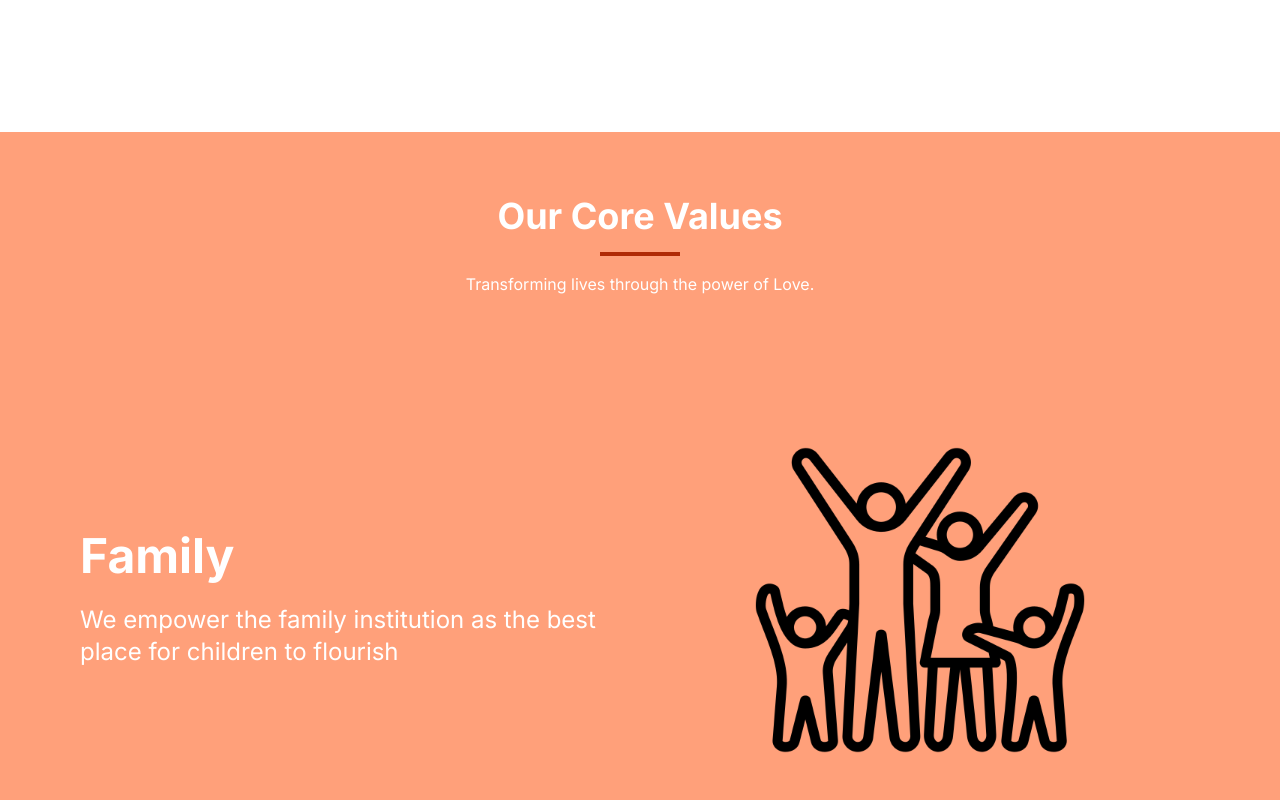
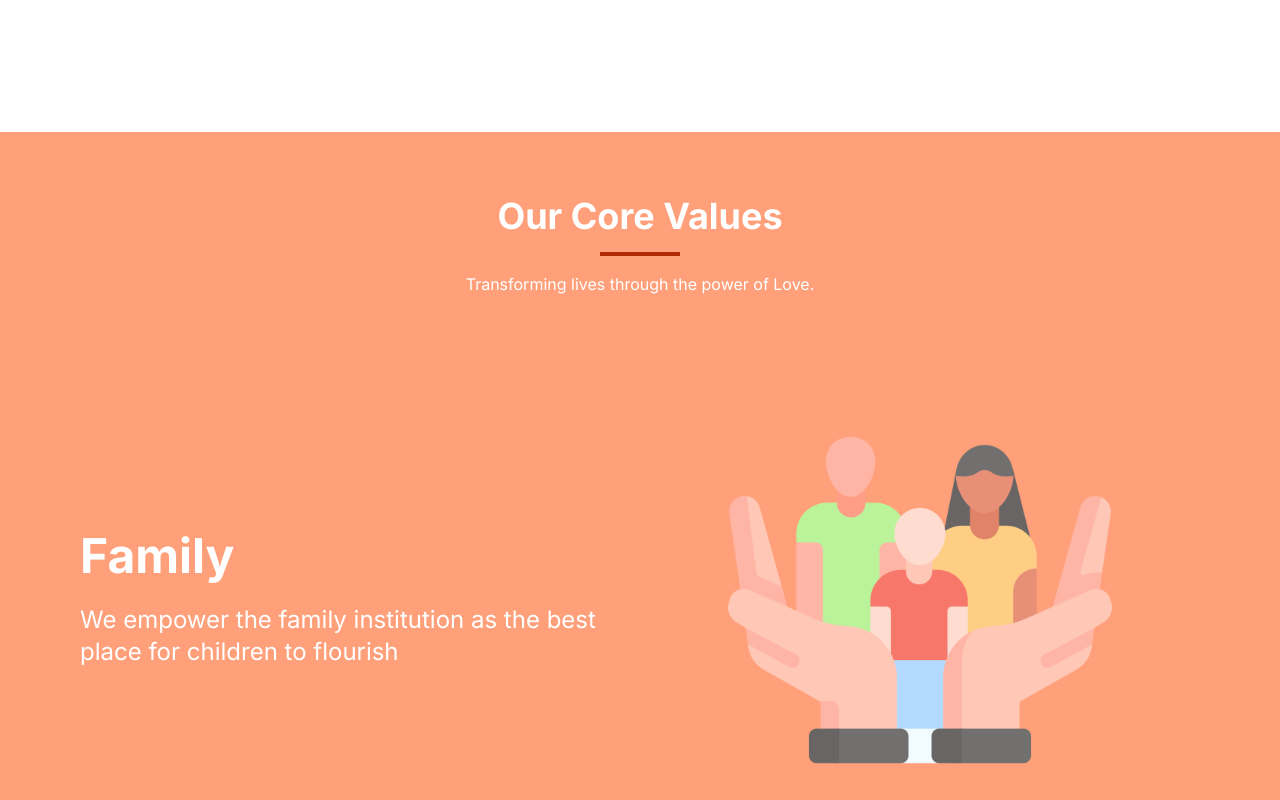
Before and after one commit to geobw30/thefortress-nextjs, a Next.js app: page / in a window 1280 px wide. Shown: the part 1540-2340 px from the top of the page. Built offline with nearby package versions, Linux system fonts and the light colour scheme; no server answers.

Commit message:
enables animation on change of sections on Home page

```diff
--- a/app/globals.css
+++ b/app/globals.css
@@ -80,9 +80,25 @@ body {
   }
 }
 
+@keyframes fadeOut {
+  from {
+    opacity: 1;
+    transform: translateY(0);
+  }
+  to {
+    opacity: 0;
+    transform: translateY(20px);
+  }
+}
+
 .fade-in {
   opacity: 0;
   animation: fadeIn 1s ease-in forwards;
+}
+
+.fade-out {
+  opacity: 1;
+  animation: fadeOut 1s ease-out forwards;
 }
 
 /* Custom utilities */
--- a/app/page.js
+++ b/app/page.js
@@ -4,16 +4,27 @@ import ValuesSection from '../components/sections/ValuesSection'
 import ImpactSection from '../components/sections/ImpactSection'
 import ProgramsSection from '../components/sections/ProgramsSection'
 import DonateSection from '../components/sections/DonateSection'
+import AnimatedSection from '../components/sections/AnimatedSection'
 
 export default function Home() {
   return (
     <main>
       <HeroSection />
-      <AboutSection />
-      <ValuesSection />
-      <ImpactSection />
-      <ProgramsSection />
-      <DonateSection />
+      <AnimatedSection delay={200}>
+        <AboutSection />
+      </AnimatedSection>
+      <AnimatedSection delay={400}>
+        <ValuesSection />
+      </AnimatedSection>
+      <AnimatedSection delay={600}>
+        <ImpactSection />
+      </AnimatedSection>
+      <AnimatedSection delay={800}>
+        <ProgramsSection />
+      </AnimatedSection>
+      <AnimatedSection delay={1000}>
+        <DonateSection />
+      </AnimatedSection>
     </main>
   )
 }
--- /dev/null
+++ b/components/sections/AnimatedSection.jsx
@@ -0,0 +1,62 @@
+"use client";
+
+import React from "react";
+import useIntersectionObserver from "../../hooks/useIntersectionObserver";
+
+const AnimatedSection = ({
+  children,
+  className = "",
+  animationType = "fade", // 'fade', 'slide-up', 'slide-down', 'slide-left', 'slide-right'
+  delay = 0,
+  threshold = 0.1
+}) => {
+  const { elementRef, isIntersecting, hasIntersected, shouldAnimate } = useIntersectionObserver({
+    threshold: threshold
+  });
+
+  // Animation classes
+  const animationClasses = {
+    fade: "transition-opacity duration-1000 ease-in",
+    "slide-up": "transition-all duration-1000 ease-in",
+    "slide-down": "transition-all duration-1000 ease-in",
+    "slide-left": "transition-all duration-1000 ease-in",
+    "slide-right": "transition-all duration-1000 ease-in"
+  };
+
+  // Initial state classes
+  const initialClasses = {
+    fade: "opacity-0",
+    "slide-up": "opacity-0 translate-y-12",
+    "slide-down": "opacity-0 -translate-y-12",
+    "slide-left": "opacity-0 translate-x-12",
+    "slide-right": "opacity-0 -translate-x-12"
+  };
+
+  // Animated state classes
+  const animatedClasses = {
+    fade: "opacity-100",
+    "slide-up": "opacity-100 translate-y-0",
+    "slide-down": "opacity-100 translate-y-0",
+    "slide-left": "opacity-100 translate-x-0",
+    "slide-right": "opacity-100 translate-x-0"
+  };
+
+  // Determine current classes
+  const currentAnimation = animationType;
+  const baseClasses = `${animationClasses[currentAnimation]}`;
+  const stateClasses = shouldAnimate
+    ? animatedClasses[currentAnimation]
+    : initialClasses[currentAnimation];
+
+  return (
+    <div
+      ref={elementRef}
+      className={`${baseClasses} ${stateClasses} ${className}`}
+      style={{ transitionDelay: `${delay}ms` }}
+    >
+      {children}
+    </div>
+  );
+};
+
+export default AnimatedSection;
--- a/components/sections/ValuesSection.jsx
+++ b/components/sections/ValuesSection.jsx
@@ -14,7 +14,7 @@ const ValuesSection = () => {
       title: "Family",
       description:
         "We empower the family institution as the best place for children to flourish",
-      image: "/images/family-gathering-outline.png",
+      image: "/images/social.png",
     },
     {
       title: "Transformation",
--- /dev/null
+++ b/hooks/useIntersectionObserver.js
@@ -0,0 +1,42 @@
+import { useEffect, useRef, useState } from 'react';
+
+const useIntersectionObserver = (options = {}) => {
+  const [isIntersecting, setIsIntersecting] = useState(false);
+  const [hasIntersected, setHasIntersected] = useState(false);
+  const [shouldAnimate, setShouldAnimate] = useState(false);
+  const elementRef = useRef(null);
+
+  useEffect(() => {
+    const element = elementRef.current;
+    if (!element) return;
+
+    const observer = new IntersectionObserver(
+      ([entry]) => {
+        setIsIntersecting(entry.isIntersecting);
+        // Set hasIntersected to true when element first enters viewport
+        if (entry.isIntersecting) {
+          setHasIntersected(true);
+          setShouldAnimate(true);
+        } else {
+          // Reset shouldAnimate when element exits viewport
+          setShouldAnimate(false);
+        }
+      },
+      {
+        threshold: options.threshold || 0.1,
+        rootMargin: options.rootMargin || '0px',
+        ...options
+      }
+    );
+
+    observer.observe(element);
+
+    return () => {
+      observer.disconnect();
+    };
+  }, [options.threshold, options.rootMargin]);
+
+  return { elementRef, isIntersecting, hasIntersected, shouldAnimate };
+};
+
+export default useIntersectionObserver;
```
